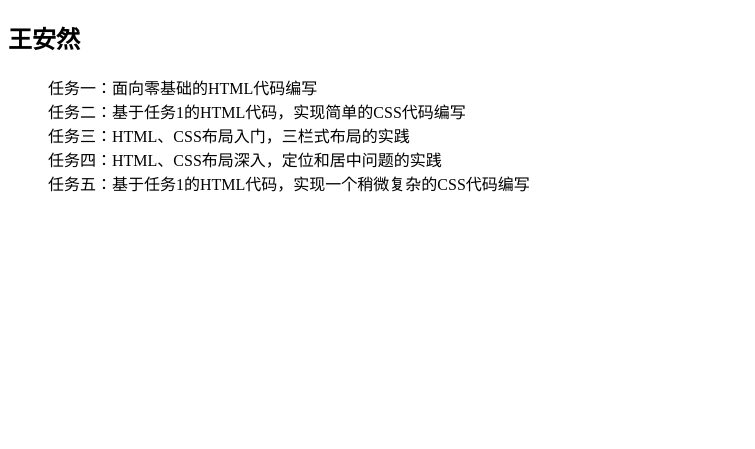
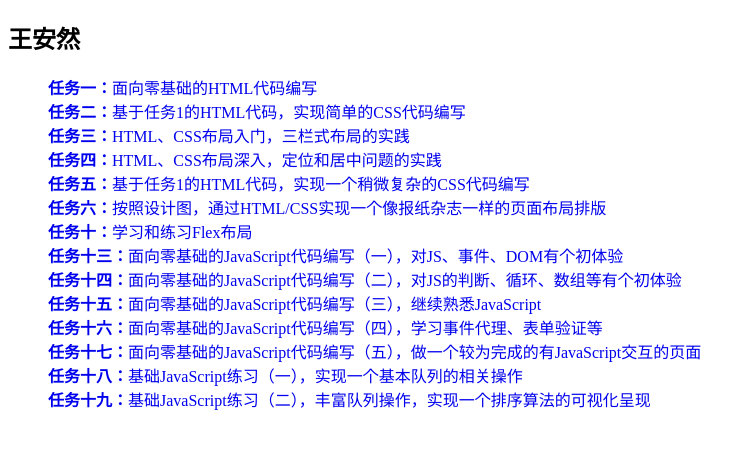
Before and after one commit to IRIFE/IRIFE.github.io, a Jekyll site: the page anran.html, which Jekyll copies as it is, in a window 1280 px wide. Shown: the top 449 px of the page, without its empty margins (0-755 px from the left). Built offline with Jekyll 4.4.1, drawn with Linux system fonts in a browser that asks for light colours.

Commit message:
add demo

```diff
--- a/anran.html
+++ b/anran.html
@@ -14,16 +14,28 @@
 	      text-decoration: none;
 	    }
 	</style>
-
+	<base target="_blank">
 </head>
 <body>
 	<h2>王安然</h2>
     <ul class="ul-list">
-      <li class="li-list">任务一：面向零基础的HTML代码编写</a></li>
-      <li class="li-list">任务二：基于任务1的HTML代码，实现简单的CSS代码编写</a></li>
-      <li class="li-list">任务三：HTML、CSS布局入门，三栏式布局的实践</a></li>
-      <li class="li-list">任务四：HTML、CSS布局深入，定位和居中问题的实践</li>
-      <li class="li-list">任务五：基于任务1的HTML代码，实现一个稍微复杂的CSS代码编写</li>
+    	<li class="li-list"><a href="https://IRIFE.github.io/ife/anran/task1/test.html"><b>任务一：</b>面向零基础的HTML代码编写</a></li>
+    	<li class="li-list"><a href="https://IRIFE.github.io/ife/anran/task2/test.html"><b>任务二：</b>基于任务1的HTML代码，实现简单的CSS代码编写</a></li>
+    	<li class="li-list"><a href="https://IRIFE.github.io/ife/anran/task3/task3.html"><b>任务三：</b>HTML、CSS布局入门，三栏式布局的实践</a></li>
+    	<li class="li-list"><a href="https://IRIFE.github.io/ife/anran/task4/task4.html"><b>任务四：</b>HTML、CSS布局深入，定位和居中问题的实践</a></li>
+    	<li class="li-list"><a href="https://IRIFE.github.io/ife/anran/task5/task5.html"><b>任务五：</b>基于任务1的HTML代码，实现一个稍微复杂的CSS代码编写</a></li>
+        <li class="li-list"><a href="https://IRIFE.github.io/ife/anran/task6/task6.html"><b>
+      	任务六：</b>按照设计图，通过HTML/CSS实现一个像报纸杂志一样的页面布局排版</a></li>
+        <li class="li-list"><a href="https://IRIFE.github.io/ife/anran/task10/task10.html"><b>
+        任务十：</b>学习和练习Flex布局</a></li>
+
+    	<li class="li-list"><a href="https://IRIFE.github.io/ife/anran/task13/task13.html"><b>任务十三：</b>面向零基础的JavaScript代码编写（一），对JS、事件、DOM有个初体验</a></li>
+    	<li class="li-list"><a href="https://IRIFE.github.io/ife/anran/task14/task14.html"><b>任务十四：</b>面向零基础的JavaScript代码编写（二），对JS的判断、循环、数组等有个初体验</a></li>
+    	<li class="li-list"><a href="https://IRIFE.github.io/ife/anran/task15/task15.html"><b>任务十五：</b>面向零基础的JavaScript代码编写（三），继续熟悉JavaScript</a></li>
+    	<li class="li-list"><a href="https://IRIFE.github.io/ife/anran/task16/task16.html"><b>任务十六：</b>面向零基础的JavaScript代码编写（四），学习事件代理、表单验证等</a></li>
+    	<li class="li-list"><a href="https://IRIFE.github.io/ife/anran/task17/task17.html"><b>任务十七：</b>面向零基础的JavaScript代码编写（五），做一个较为完成的有JavaScript交互的页面</a></li>
+    	<li class="li-list"><a href="https://IRIFE.github.io/ife/anran/task18/task18.html"><b>       任务十八：</b>基础JavaScript练习（一），实现一个基本队列的相关操作</a></li>
+    	<li class="li-list"><a href="https://IRIFE.github.io/ife/anran/task19/task19.html"><b>任务十九：</b>基础JavaScript练习（二），丰富队列操作，实现一个排序算法的可视化呈现</a></li>
 
     </ul>
 </body>
--- a/index.html
+++ b/index.html
@@ -16,6 +16,7 @@
     }
     a{
       text-decoration: none;
+      target:_blank;
     }
   </style>
 
@@ -31,7 +32,7 @@
       <option>王安然</option>
     </select>
     <br/>
-    <iframe id="iframe" style="margin-top: 20px;border: 0;width: 700px;height: 2000px"></iframe>
+    <iframe id="iframe" style="margin-top: 20px;border: 0;width: 700px;height: 2000px;"></iframe>
   </div>
 
   <script type="text/javascript">
```
Also changed, not shown: tliyun.html (+18 -6 lines).
